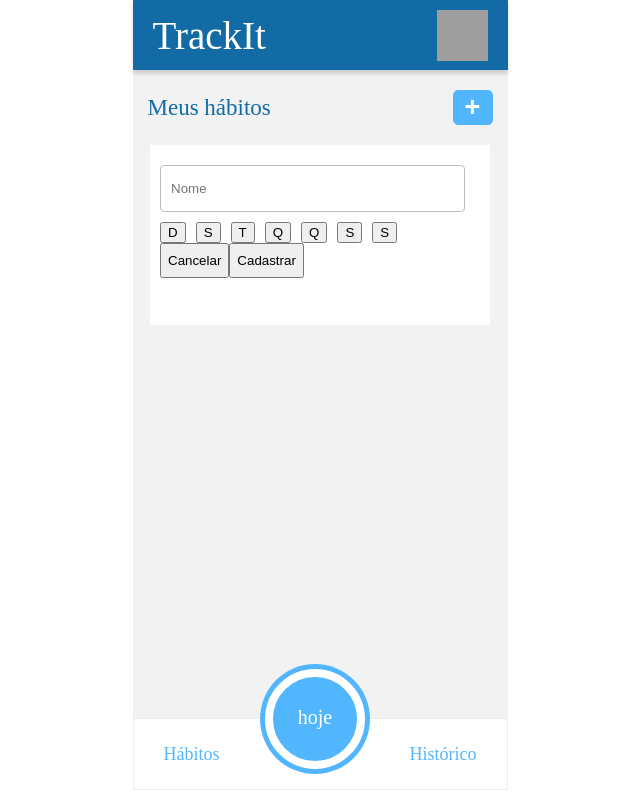
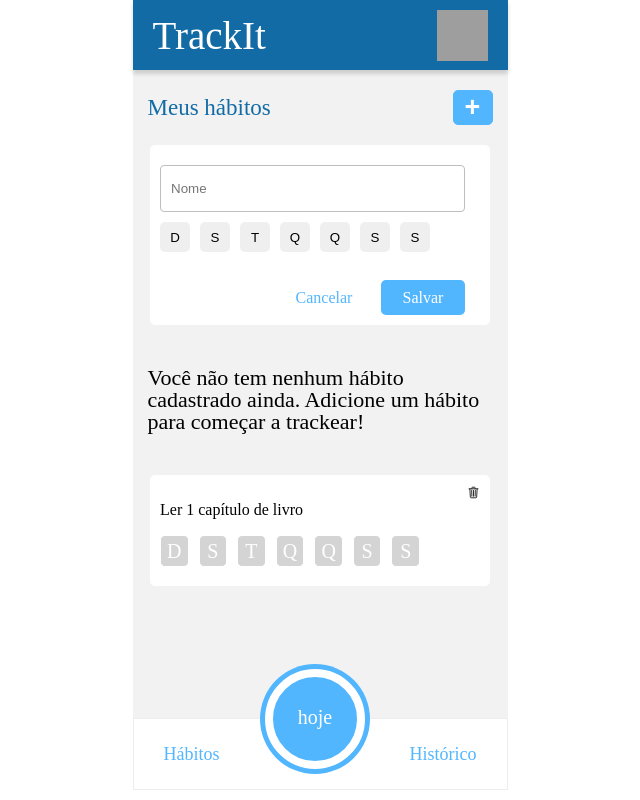
Before and after one commit to allefgoncalves/Trackit, a React (Vite) app: page /habitos in a window 1280 px wide. Shown: the whole page, without its empty margins (320-960 px from the left). Built offline with nearby package versions, Linux system fonts and the light colour scheme; grey boxes are pictures that could not be loaded.

Commit message:
layout habitos ok

```diff
--- a/package.json
+++ b/package.json
@@ -10,10 +10,13 @@
     "preview": "vite preview"
   },
   "dependencies": {
+    "@reacticons/ionicons": "^7.1.0",
     "axios": "^1.4.0",
     "react": "^18.2.0",
     "react-circular-progressbar": "^2.1.0",
     "react-dom": "^18.2.0",
+    "react-icons": "^4.10.1",
+    "react-ionicons": "^1.5.7",
     "react-router-dom": "^6.14.2",
     "styled-components": "^6.0.5"
   },
--- a/src/componets/HabitsPage/AddHabits.jsx
+++ b/src/componets/HabitsPage/AddHabits.jsx
@@ -48,8 +48,8 @@
                     <button type="button" active={day === 'Sab'} onClick={() => setday("S")}>S</button>
                 </Grid>
                 <Footer>
-                    <button type="reset">Cancelar</button>
-                    <button type="submit">Cadastrar</button>
+                    <div type="reset">Cancelar</div>
+                    <button type="submit">Salvar</button>
                 </Footer>
             </form>
         </Add>
@@ -58,11 +58,44 @@
 
 const Footer = styled.div`
     display: flex;
-    position: relative;
+    justify-content: end;
+    align-items: end;
     bottom: 0px;
     right: 0px;
-    height: 35px;
+    height: 63px;
 
+    div{
+        width: 84px;
+        height: 35px;
+        display: flex;
+        justify-content: center;
+        align-items: center;
+        color:#52B6FF;
+
+        font-family: Lexend Deca;
+        font-size: 16px;
+        font-weight: 400;
+        line-height: 20px;
+        letter-spacing: 0em;
+        text-align: center;
+    }
+
+    button{
+        width: 84px;
+        height: 35px;
+        margin-left: 15px;
+        background-color: #52B6FF;
+        color:#FFFFFF;
+        border-radius: 5px;
+        border: none;
+
+        font-family: Lexend Deca;
+        font-size: 16px;
+        font-weight: 400;
+        line-height: 20px;
+        letter-spacing: 0em;
+        text-align: center;
+    }
 `
 
 const Add = styled.div`
@@ -72,14 +105,19 @@
     margin: 20px auto;
     display: flex;
     padding: 10px;
- ;
+    border-radius: 5px;
 `
 
 const Grid = styled.div`
-  display: flex;
-  width: 100%;
-
-  *:not(:last-child) {
-    margin-right: 10px;
+    display: flex;
+    width: 100%;
+    button{
+        width: 30px;
+        height: 30px;
+        border-radius: 5px;
+        border: none;
+    }
+    *:not(:last-child) {
+        margin-right: 10px;
   }
 `
--- a/src/componets/HabitsPage/Habits.jsx
+++ b/src/componets/HabitsPage/Habits.jsx
@@ -1,8 +1,95 @@
-import TopBar from '../Page/TopBar';
-import LowerBar from '../Page/lowerBar';
-import ContainerPage from '../style/ContainerPage';
+import { styled } from 'styled-components';
+import trash from './../../assets/trash-outline.svg'
+
 export default function Habits(){
     return(
-       <></>
+       <>
+            <Texto>
+                Você não tem nenhum hábito cadastrado ainda.
+                Adicione um hábito para começar a trackear!
+            </Texto>
+            <Habito>
+                <div>
+                    <p>Ler 1 capítulo de livro</p>{/*aqui vai uma variavel*/}
+                    <Grid>
+                        <div>D</div>
+                        <div>S</div>
+                        <div>T</div>
+                        <div>Q</div>
+                        <div>Q</div>
+                        <div>S</div>
+                        <div>S</div>
+                    </Grid>
+                </div>
+                <Trash>
+                    <img src={trash} />
+                </Trash>
+            </Habito>
+        </>
     );
 }
+
+const Trash =styled.div`
+    width: 200px;
+    height: 20px;
+    display: flex;
+    justify-content: end;
+    align-items: start;
+    img{
+        width: 13px;
+        height: 15px;
+    }
+`
+
+const Texto =styled.p`
+
+    font-family: Lexend Deca;
+    font-size: 22px;
+    font-weight: 400;
+    line-height: 22px;
+    letter-spacing: 0em;
+    text-align: left;
+`
+
+const Habito= styled.div`
+    width: 320px;
+    height: 91px;
+    background-color:#FFFFFF;
+    margin: 20px auto;
+    display: flex;
+    padding: 10px;
+    border-radius: 5px;
+    button{
+
+    }
+`
+
+const Grid = styled.div`
+    display: flex;
+    width:270px;
+    margin-top: 5px;
+
+    div{
+        width: 30px;
+        height: 30px;          //essas cores vao alternar
+        //color:#D4D4D4;              //cor 1
+        //border: 1px solid #D4D4D4;  //cor 1
+        //background-color:#FFFFFF;   //cor 2
+
+        color:#FFFFFF;              //teste alternado de cor
+        border: 1px solid #FFFFFF;
+        background-color:#D4D4D4;
+
+        margin-right:10px;
+        display:flex;
+        justify-content: center;
+        align-items: center;
+        border-radius: 5px;
+        font-family: Lexend Deca;
+        font-size: 20px;
+        font-weight: 400;
+        line-height: 25px;
+        letter-spacing: 0em;
+        text-align: left;
+    }
+`
```
Also changed, not shown: src/assets/trash-outline.svg (added), 1 other file (tests, documents, lock files or other folders).
